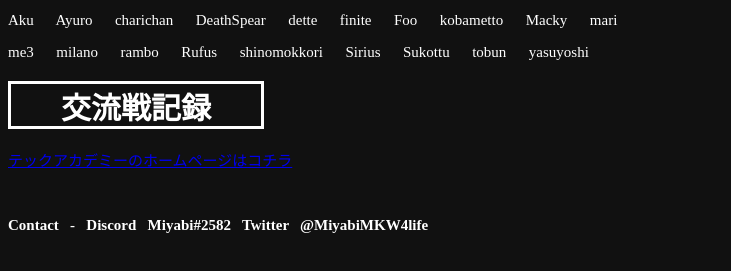
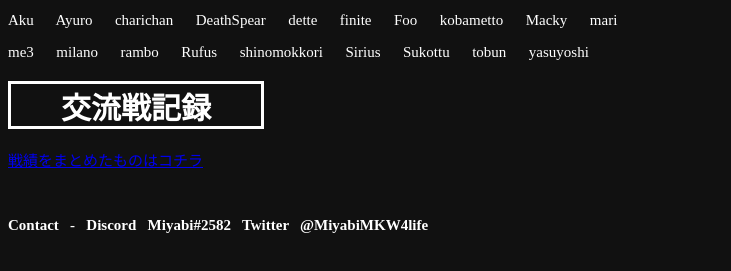
Before and after one commit to Miyabi0905/TeamMU, a plain HTML site: page index.html in a window 1280 px wide. Shown: the part 147-418 px from the top of the page, without its empty margins (0-731 px from the left). Drawn offline with Linux system fonts and the light colour scheme.

Commit message:
Update index.html

```diff
--- a/index.html
+++ b/index.html
@@ -43,7 +43,7 @@
    <p>me3 &emsp; milano &emsp; rambo &emsp; Rufus &emsp; shinomokkori &emsp; Sirius &emsp; Sukottu &emsp; tobun &emsp; yasuyoshi</p>
 
  <h1 class="solid2">交流戦記録</h1>
- <a href="https://docs.google.com/spreadsheets/d/1Z1Rq1XKDSBX25IJIZ_ME8mGnMmXTb-YkPJ3wfRVwojE/edit?usp=sharing">テックアカデミーのホームページはコチラ</a>
+ <a href="https://docs.google.com/spreadsheets/d/1Z1Rq1XKDSBX25IJIZ_ME8mGnMmXTb-YkPJ3wfRVwojE/edit?usp=sharing">戦績をまとめたものはコチラ</a>
 
   <B>
    <p>&nbsp;</p>
```
